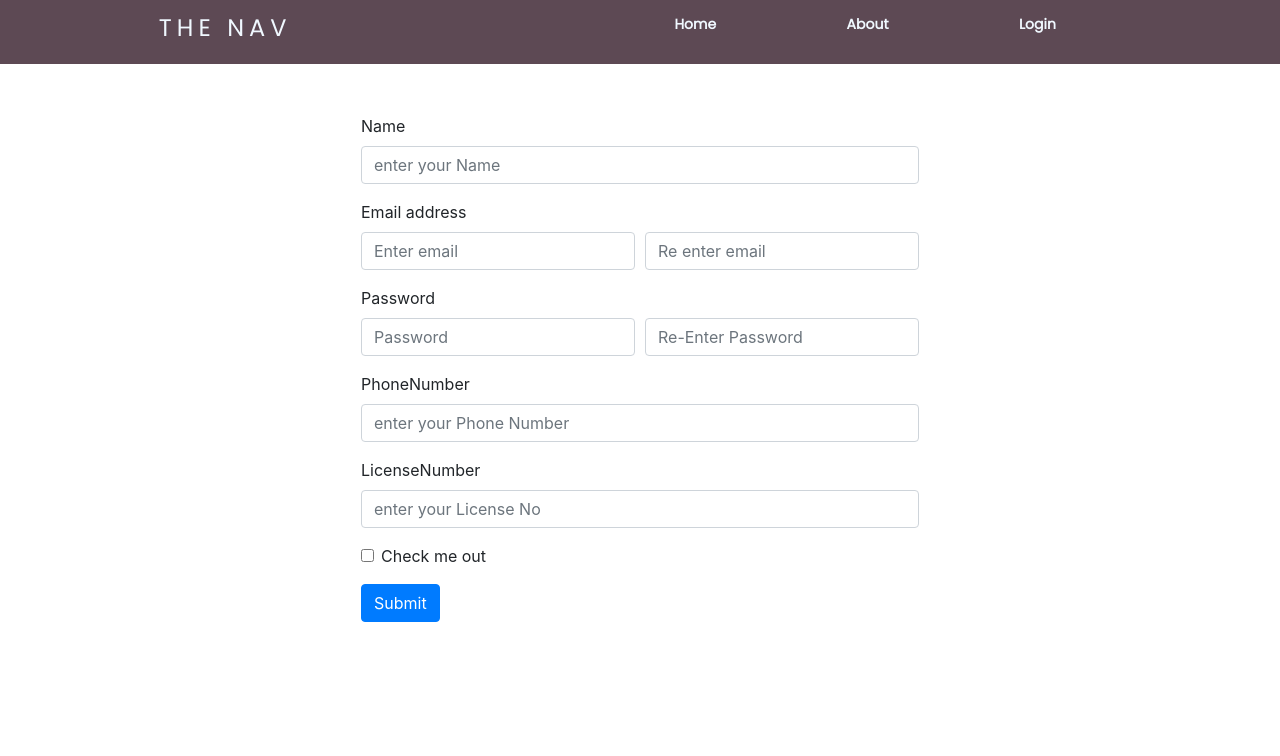
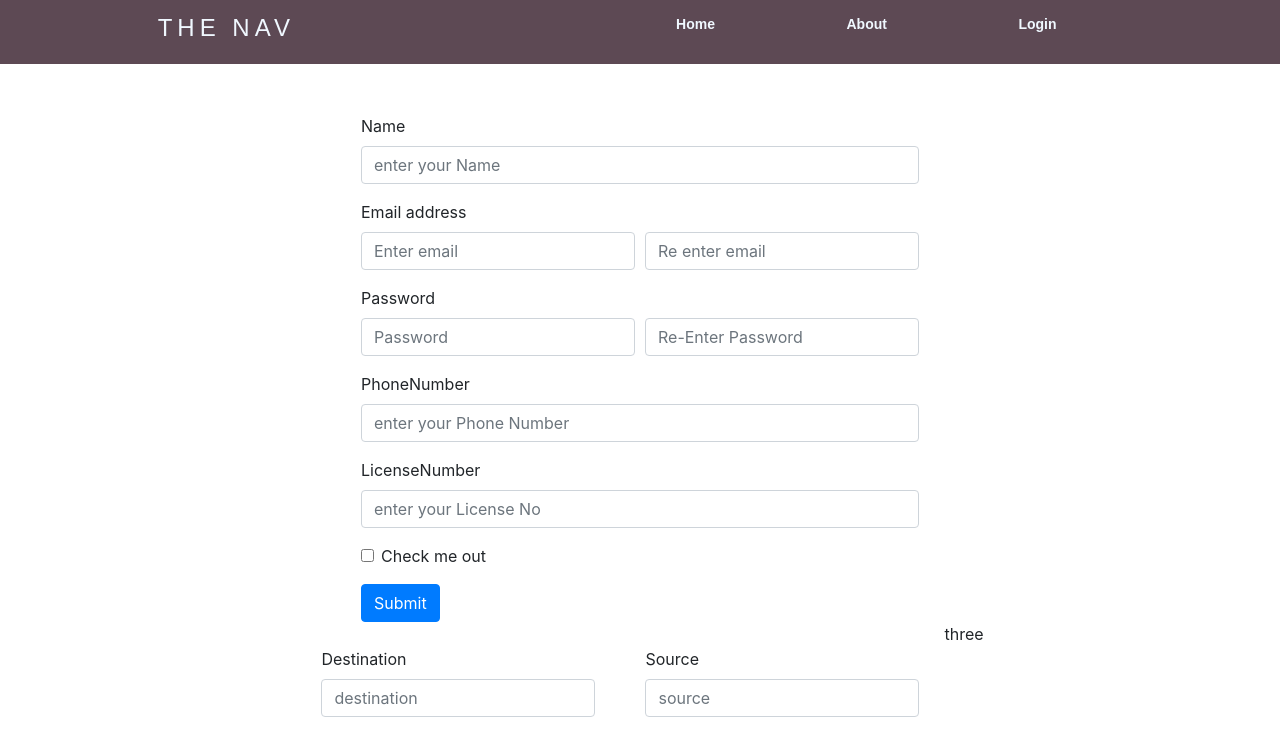
Before and after one commit to ramandy007/frontend_traffic_mon, a React (Create React App) app: page /register in a window 1280 px wide. Shown: the top 756 px of the page. Built offline with nearby package versions, Linux system fonts and the light colour scheme.

Commit message:
blankshots

```diff
--- a/public/index.html
+++ b/public/index.html
@@ -19,11 +19,11 @@
       work correctly both with client-side routing and a non-root public URL.
       Learn how to configure a non-root public URL by running `npm run build`.
     -->
-    <link href="https://fonts.googleapis.com/css?family=Poppins&display=swap" rel="stylesheet">
-    <link
-  rel="stylesheet"
-  href=""
-/>
+    <!-- <link
+      href="https://fonts.googleapis.com/css?family=Poppins&display=swap"
+      rel="stylesheet"
+    /> -->
+
     <title>React App</title>
   </head>
   <body>
--- a/src/App.js
+++ b/src/App.js
@@ -5,17 +5,16 @@ import { BrowserRouter as Router, Route, Link } from "react-router-dom";
 import logo from "./logo.svg";
 import Navbar from "./Components/Navbar";
 import "./App.css";
-import Register from "./Components/register";
 
-import Login from "./Components/login";
+import User from "./users/user";
 
 function App() {
   return (
+    <div className="App">
+      <Navbar />
 
-      <div className="App">
-        <Navbar />
-      </div>
-
+      <User />
+    </div>
   );
 }
 
--- a/src/Components/Navbar.js
+++ b/src/Components/Navbar.js
@@ -1,11 +1,6 @@
 /* eslint-disable jsx-a11y/anchor-is-valid */
 import React from "react";
-import {
-  BrowserRouter as Router,
-  Route,
-  Link,
-  withRouter
-} from "react-router-dom";
+import { BrowserRouter as Router, Route, Link } from "react-router-dom";
 import Login from "./login";
 import "./Navbar.css";
 import Register from "./register";
--- a/src/Components/login.js
+++ b/src/Components/login.js
@@ -1,16 +1,10 @@
 import React from "react";
 
 import { Button, Form } from "react-bootstrap";
-import {
-  BrowserRouter as Router,
-  Route,
-  Link,
-  withRouter
-} from "react-router-dom";
+import { Link } from "react-router-dom";
 
 import "bootstrap/dist/css/bootstrap.css";
 import "./login.css";
-import Register from "./register";
 
 class Login extends React.Component {
   render() {
@@ -34,8 +28,6 @@ class Login extends React.Component {
             </Button>
           </Link>
         </Form>
-
-        <Route path="/register" exact render={() => <Register />} />
       </div>
     );
   }
--- /dev/null
+++ b/src/users/user.css
@@ -0,0 +1,26 @@
+* {
+  margin: 0px;
+  text-align: left;
+  padding: 0px;
+  box-sizing: border-box;
+}
+
+.Base {
+  display: flex;
+  justify-content: center;
+  /* margin: 25px; */
+  position: relative;
+  top: 50px;
+}
+.ltr {
+  display: flex;
+  flex-direction: row;
+  justify-content: space-evenly;
+  position: relative;
+}
+
+.ltr-child {
+  /* display: flex;
+  justify-content: space-evenly; */
+  margin: 25px;
+}
--- /dev/null
+++ b/src/users/user.js
@@ -0,0 +1,32 @@
+import React from "react";
+
+import { Button, Form } from "react-bootstrap";
+import { Link } from "react-router-dom";
+
+import "bootstrap/dist/css/bootstrap.css";
+
+import "./user.css";
+
+class User extends React.Component {
+  render() {
+    return (
+      <div className="Base">
+        <Form>
+          <Form.Group controlId="formUserDestination" className="ltr">
+            <div className="ltr-child">
+              <Form.Label>Destination</Form.Label>
+              <Form.Control type="text" placeholder="destination" />
+            </div>
+            <div className="ltr-child">
+              <Form.Label>Source</Form.Label>
+              <Form.Control type="text" placeholder="source" />
+            </div>
+            <div>three</div>
+          </Form.Group>
+        </Form>
+      </div>
+    );
+  }
+}
+
+export default User;
```
Also changed, not shown: src/users/admin.js (added), src/users/police.js (added).
